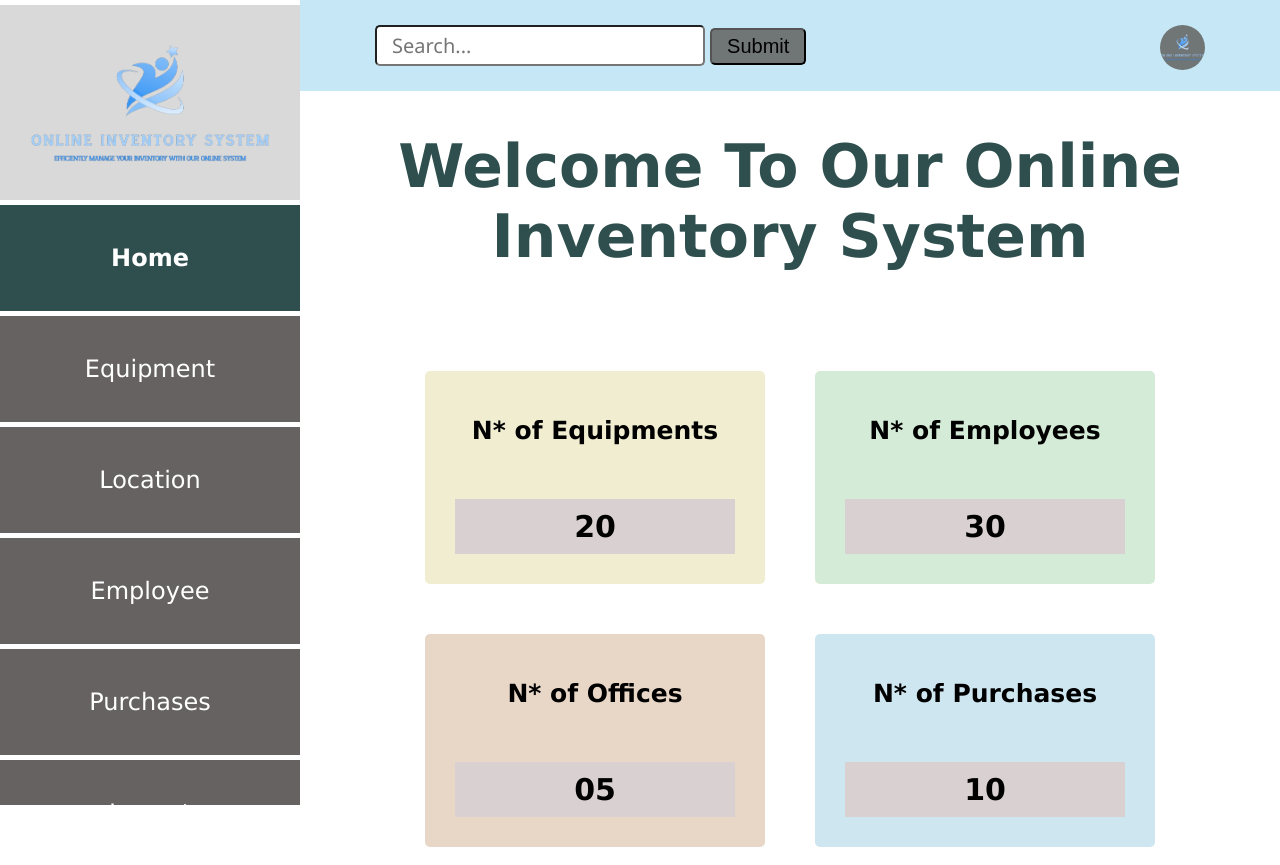
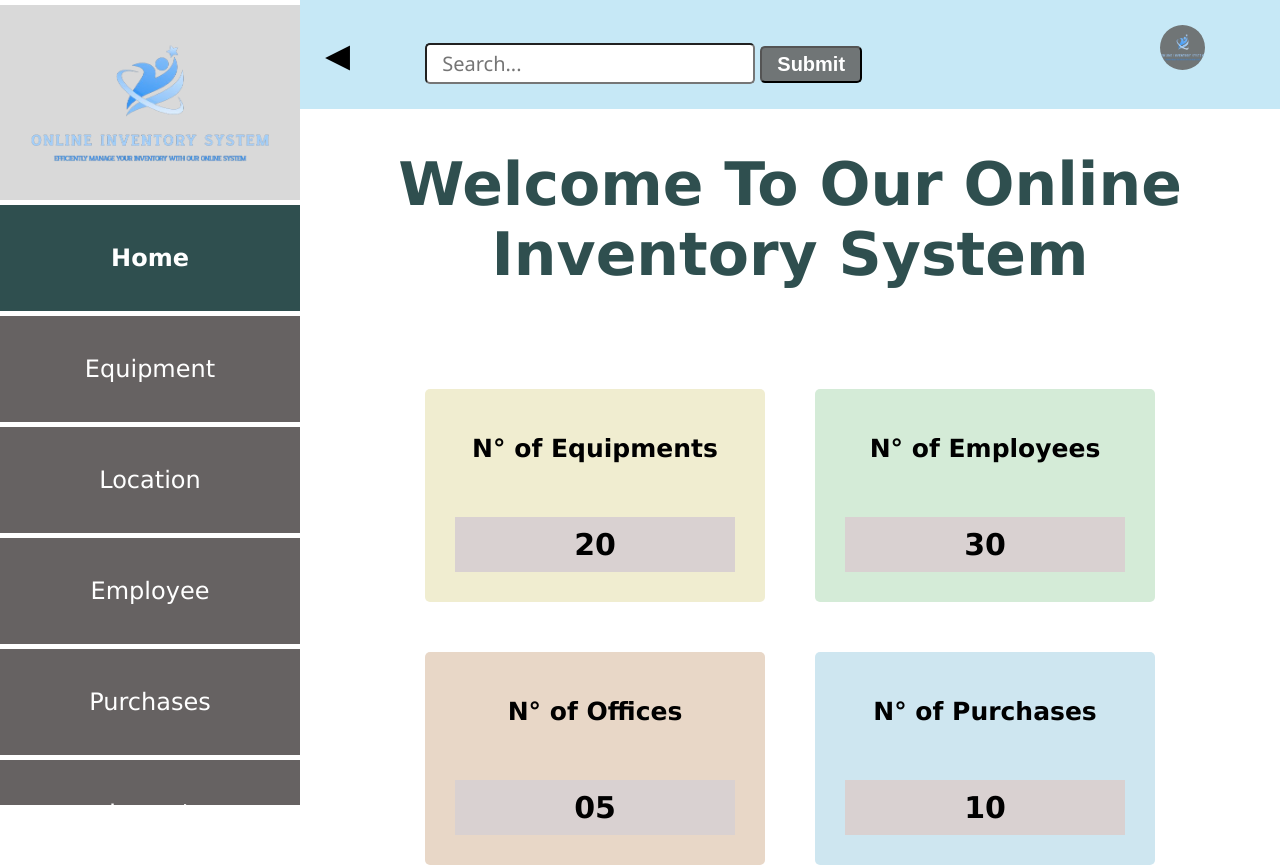
Before and after one commit to ValantineSuh/Val-Online-Inventory-System, a Flask app: page / in a window 1280 px wide. Run offline with Flask 3, Linux system fonts and the light colour scheme.

Commit message:
added: styling

```diff
--- a/static/main.css
+++ b/static/main.css
@@ -24,7 +24,16 @@ body {
   font-size: 20px;
   border-radius: 5px;
   background: #707576;
+  color: #fff;
+  font-weight: bold;
 }
+
+.header button:hover{
+  background: darkslategrey;
+  color: black;
+  font-weight: bold;
+}
+
 
 .header img{
   width: 45px;
@@ -34,6 +43,15 @@ body {
   float: right;
   justify-content: center;
   margin-right: 50px;
+}
+
+#sidebar-icon {
+  content: "\25C2";
+  margin-left: 300px;
+  font-size: 50px;
+  border-radius: 5px;
+  text-decoration: none;
+  color: #000;
 }
 
 
@@ -110,6 +128,7 @@ h1{
   margin-top: 40px;
   color: darkslategrey;
 }
+
 
 .cards {
   display: flex;
--- a/templates/main.html
+++ b/templates/main.html
@@ -11,7 +11,8 @@
 </head>
 <body>
     <div class="header">
-        <input type="search" id="query" name="search" placeholder="Search...">
+      <a href="#" id="sidebar-icon">&#9666;</a>
+        <input type="search" id="query" name="search" placeholder="Search..." style="margin-left: 70px;">
         <button>Submit</button>
         <a href="#"><img src="{{ url_for('static', filename='logo.png') }}" alt=""></a>
     </div>
@@ -34,19 +35,19 @@
     <h1>Welcome To Our Online Inventory System</h1>
     <div class="cards">
         <div class="card" id="card1">
-          <h3>N* of Equipments</h3><br>
+          <h3>N° of Equipments</h3><br>
           <p>20</p>
         </div>
         <div class="card" id="card2">
-          <h3>N* of Employees</h3><br>
+          <h3>N° of Employees</h3><br>
           <p>30</p>
         </div>
         <div class="card" id="card3">
-          <h3>N* of Offices</h3><br>
+          <h3>N° of Offices</h3><br>
           <p>05</p>
         </div>
         <div class="card" id="card4">
-          <h3>N* of Purchases</h3><br>
+          <h3>N° of Purchases</h3><br>
           <p>10</p>
         </div>
       </div>
```
Also changed, not shown: instance/OIS.db.
